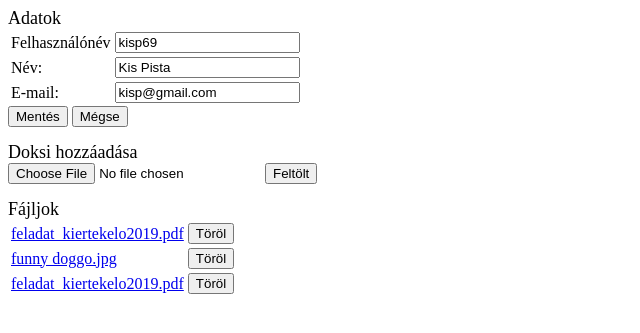
After one commit to HbotondS/web2019-project, a PHP site: page /views/adminUserView.php?id=1 in a window 1280 px wide. The commit adds this page. Shown: the top 333 px of the page, without its empty margins (0-640 px from the left). Run offline with PHP 8.4, Linux system fonts and the light colour scheme; data comes from the database, SQL or seed files in the repository.

Commit message:
az admin reportot tud csinalni a felhasznalok adatairol kesobb tudja majd ezeket az adatokat modositani

```diff
--- /dev/null
+++ b/moduls/adminEditUser.php
@@ -0,0 +1 @@
+<?php
--- /dev/null
+++ b/moduls/adminUser.php
@@ -0,0 +1,3 @@
+<?php
+    $user = new User();
+    $user->getDataById($_GET['id']);
--- /dev/null
+++ b/styles/adminEditUser.css
@@ -0,0 +1,7 @@
+.title {
+    font-size: 18px;
+}
+
+.my-container {
+    padding-top: 15px;
+}
--- /dev/null
+++ b/views/adminUserView.php
@@ -0,0 +1,73 @@
+<link href="../styles/adminEditUser.css" rel="stylesheet">
+
+<?php
+    require_once '../includes/autoload.php';
+    require_once '../moduls/adminUser.php';
+?>
+<?php if (isset($_GET['error'])): ?>
+    <p class="error">
+        <?php if ($_GET['error'] == UserUpdateErrorCode::existingUser): ?>
+            <?= $_SESSION['exception']->getMessage() ?>
+        <?php elseif ($_GET['error'] == UserUpdateErrorCode::existingEmail): ?>
+            <?= $_SESSION['exception']->getMessage() ?>
+        <?php elseif ($_GET['error'] == 'upload'): ?>
+            <?= 'Hiba törtönt a feltöltés közben, probálkozz később' ?>
+        <?php elseif ($_GET['error'] == 'delDoc'): ?>
+            <?= 'Hiba törtönt a dokumentum törlése közben, probálkozz később' ?>
+        <?php endif; ?>
+    </p>
+<?php endif; ?>
+<form action="../moduls/adminEditUser.php" method="post">
+    <label class="title">Adatok</label>
+    <table>
+        <tbody>
+        <tr>
+            <td>Felhasználónév</td>
+            <td>
+                <input id="username" type="text" name="username" maxlength="100" size="20" required
+                       value="<?= $user->getUsername() ?>"
+            </td>
+        </tr>
+        <tr>
+            <td>Név:</td>
+            <td>
+                <input id="name" type="text" name="name" maxlength="100" size="20" required
+                       value="<?= $user->getName() ?>">
+            </td>
+        </tr>
+        <tr>
+            <td>E-mail:</td>
+            <td>
+                <input id="email" type="email" name="email" maxlength="100" size="20" required value="
+                <?= $user->getEmail() ?>">
+            </td>
+        </tr>
+        </tbody>
+    </table>
+    <button type="submit" name="update">Mentés</button>
+    <button type="submit" name="cancel">Mégse</button>
+
+    <div class="my-container">
+        <label class="title">Doksi hozzáadása</label>
+        <div>
+            <input type="file" name="file">
+            <button name="upload">Feltölt</button>
+        </div>
+    </div>
+
+    <div class="my-container">
+        <label class="title">Fájljok</label>
+        <table>
+            <?php foreach ($user->getAllDoc() as $doc): ?>
+                <tr>
+                    <td><a target="_blank" href="view.php?id=<?= $doc['id'] ?>"><?= $doc['name'] ?></a></td>
+                    <td>
+                        <a target="_self" href="../moduls/delDec.php?id=<?= $doc['id'] ?>">
+                            <button>Töröl</button>
+                        </a>
+                    </td>
+                </tr>
+            <?php endforeach; ?>
+        </table>
+    </div>
+</form>
```
Also changed, not shown: views/adminView.php (+11 -2 lines).
